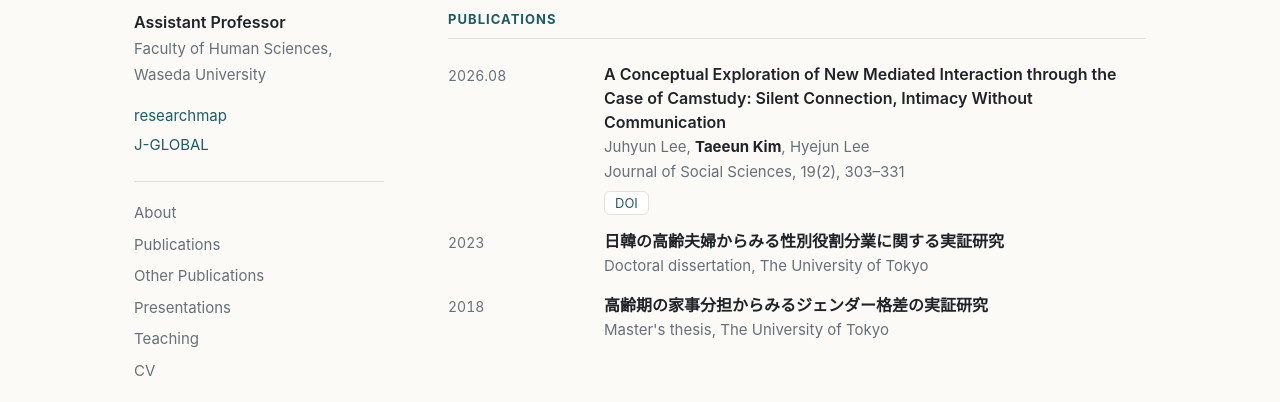
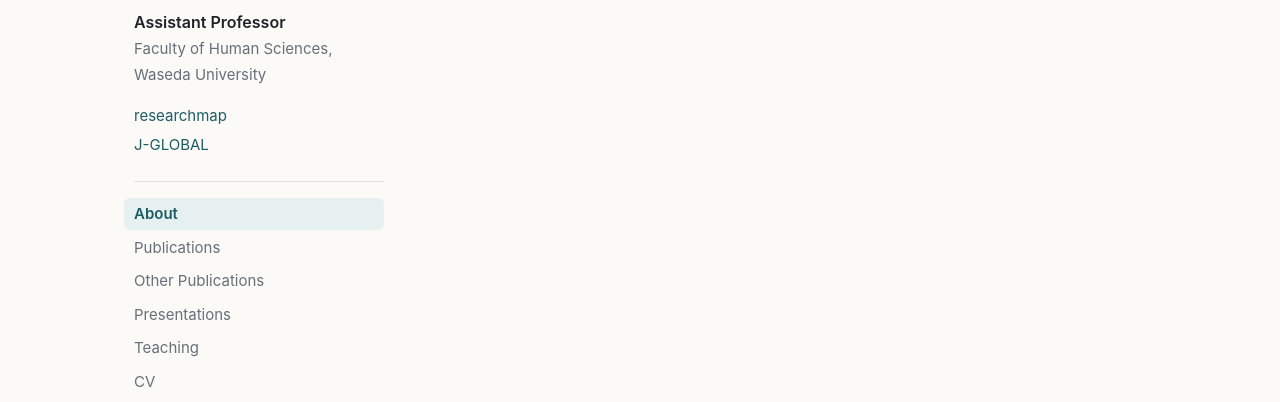
Before and after one commit to taeeunkim-jp/taeeunkim-jp.github.io, a plain HTML site: page index.html in a window 1280 px wide. Shown: the part 355-757 px from the top of the page. Drawn offline with Linux system fonts and the light colour scheme.

Commit message:
Add files via upload

```diff
--- a/script.js
+++ b/script.js
@@ -37,6 +37,16 @@
   };
   const L = LABELS[LANG];
 
+  // 왼쪽 메뉴와, 각 메뉴를 눌렀을 때 보여 줄 섹션들. 맨 앞의 메뉴가 첫 화면입니다.
+  const TABS = {
+    about: ["about", "news", "research"],
+    papers: ["papers"],
+    misc: ["misc"],
+    presentations: ["presentations"],
+    teaching: ["teaching"],
+    cv: ["cv"],
+  };
+
   // { en: "...", ja: "...", ko: "..." } 에서 지금 언어의 글을 고릅니다. 없으면 다른 언어의 글을 씁니다.
   function t(v) {
     if (v == null) return "";
@@ -72,10 +82,10 @@
   // 다른 언어 페이지로 가는 버튼
   const sw = document.getElementById("lang-switch");
   sw.textContent = "";
-  ORDER.slice(1).forEach((l) => {
+  const langLinks = ORDER.slice(1).map((l) => {
     const a = link(LANG_NAMES[l], PAGES[l]);
     a.lang = l;
-    sw.appendChild(a);
+    return sw.appendChild(a);
   });
 
   const photo = document.getElementById("photo");
@@ -104,10 +114,9 @@
 
   function section(id) {
     const sec = el("section");
-    sec.id = id;
+    sec.id = "sec-" + id;
     sec.appendChild(el("h2", "", L[id]));
     main.appendChild(sec);
-    nav.appendChild(link(L[id], "#" + id));
     return sec;
   }
 
@@ -200,6 +209,29 @@
     if (S.cv) sec.appendChild(link(L.cvDownload, S.cv, "button"));
   }
 
+  /* ---------- 왼쪽 메뉴: 누른 메뉴의 내용만 보여 줍니다 ---------- */
+  const find = (id) => document.getElementById("sec-" + id);
+  const tabs = Object.keys(TABS).filter((tab) => TABS[tab].some(find)); // 내용이 있는 메뉴만
+  const tabLinks = {};
+  tabs.forEach((tab) => { tabLinks[tab] = nav.appendChild(link(L[tab], "#" + tab)); });
+
+  function show() {
+    const wanted = location.hash.slice(1);
+    const current = tabs.includes(wanted) ? wanted : tabs[0];
+    tabs.forEach((tab) => {
+      TABS[tab].forEach((id) => { if (find(id)) find(id).hidden = tab !== current; });
+      tabLinks[tab].classList.toggle("active", tab === current);
+      if (tab === current) tabLinks[tab].setAttribute("aria-current", "page");
+      else tabLinks[tab].removeAttribute("aria-current");
+    });
+    document.body.dataset.tab = current;
+    // 언어를 바꿔도 보고 있던 메뉴가 유지되게 합니다.
+    langLinks.forEach((a) => { a.href = PAGES[a.lang] + (current === tabs[0] ? "" : "#" + current); });
+    window.scrollTo(0, 0);
+  }
+  window.addEventListener("hashchange", show);
+  show();
+
   document.getElementById("footer").textContent =
     "© " + new Date().getFullYear() + " " + (S.name.en || name);
 })();
--- a/style.css
+++ b/style.css
@@ -23,8 +23,6 @@
 
 * { box-sizing: border-box; }
 
-html { scroll-behavior: smooth; }
-
 body {
   margin: 0;
   background: var(--bg);
@@ -49,6 +47,8 @@ a:hover { text-decoration: underline; }
   display: grid;
   grid-template-columns: 250px 1fr;
   gap: 64px;
+  min-height: calc(100vh - 80px);
+  align-content: start;
 }
 
 /* ---------- 왼쪽 프로필 ---------- */
@@ -92,13 +92,15 @@ a:hover { text-decoration: underline; }
 .contact li { margin: 3px 0; }
 .contact .plain { color: var(--muted); }
 
+/* 메뉴: 누르면 오른쪽 내용이 바뀝니다. 지금 보고 있는 메뉴는 색으로 표시됩니다. */
 nav { border-top: 1px solid var(--line); padding-top: 16px; display: flex; flex-direction: column; gap: 2px; }
-nav a { color: var(--muted); font-size: 15px; padding: 2px 0; }
+nav a { color: var(--muted); font-size: 15px; padding: 3px 10px; margin-left: -10px; border-radius: 6px; }
 nav a:hover { color: var(--accent); text-decoration: none; }
+nav a.active { color: var(--accent); background: var(--accent-soft); font-weight: 600; }
 
 /* ---------- 오른쪽 본문 ---------- */
-section { margin-bottom: 56px; scroll-margin-top: 32px; }
-section:last-child { margin-bottom: 0; }
+section { margin-bottom: 56px; }
+section[hidden] { display: none; }
 
 h2 {
   font-size: 13px;
@@ -164,9 +166,16 @@ footer {
 
 /* ---------- 휴대폰 화면 ---------- */
 @media (max-width: 800px) {
-  .page { grid-template-columns: 1fr; gap: 40px; padding: 32px 16px; }
+  .page { grid-template-columns: 1fr; gap: 32px; padding: 32px 16px; }
   .sidebar { position: static; }
   .photo { width: 120px; height: 120px; font-size: 44px; }
-  nav { flex-direction: row; flex-wrap: wrap; gap: 4px 16px; }
+  nav { flex-direction: row; flex-wrap: wrap; gap: 4px; }
+  nav a { margin-left: 0; background: var(--surface); border: 1px solid var(--line); }
   .rows li { grid-template-columns: 1fr; gap: 0; }
+
+  /* 소개가 아닌 메뉴에서는 사진과 소속을 접어서 내용이 바로 보이게 합니다. */
+  body:not([data-tab="about"]) .photo,
+  body:not([data-tab="about"]) .position,
+  body:not([data-tab="about"]) .affiliation,
+  body:not([data-tab="about"]) .contact { display: none; }
 }
```
